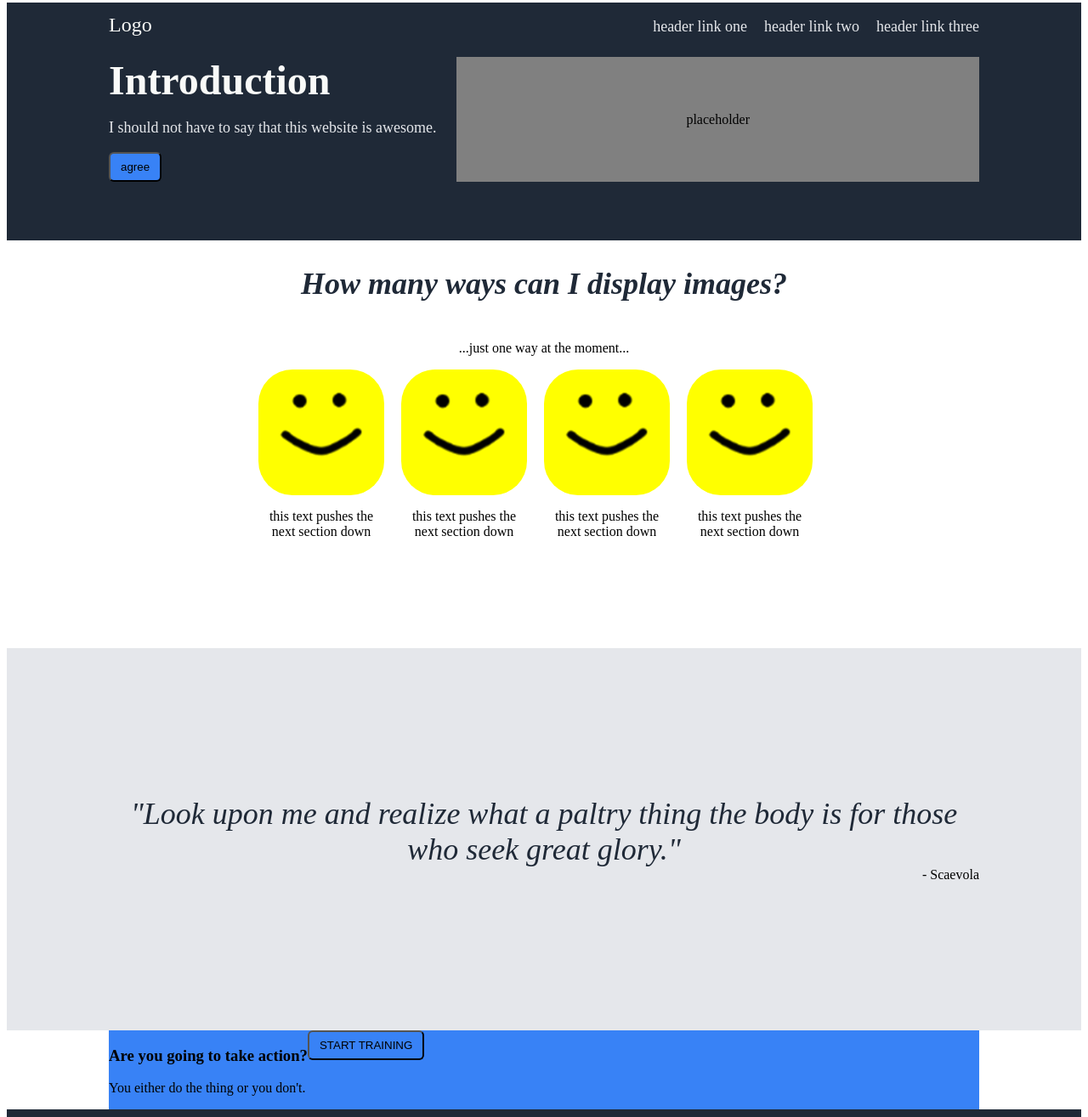
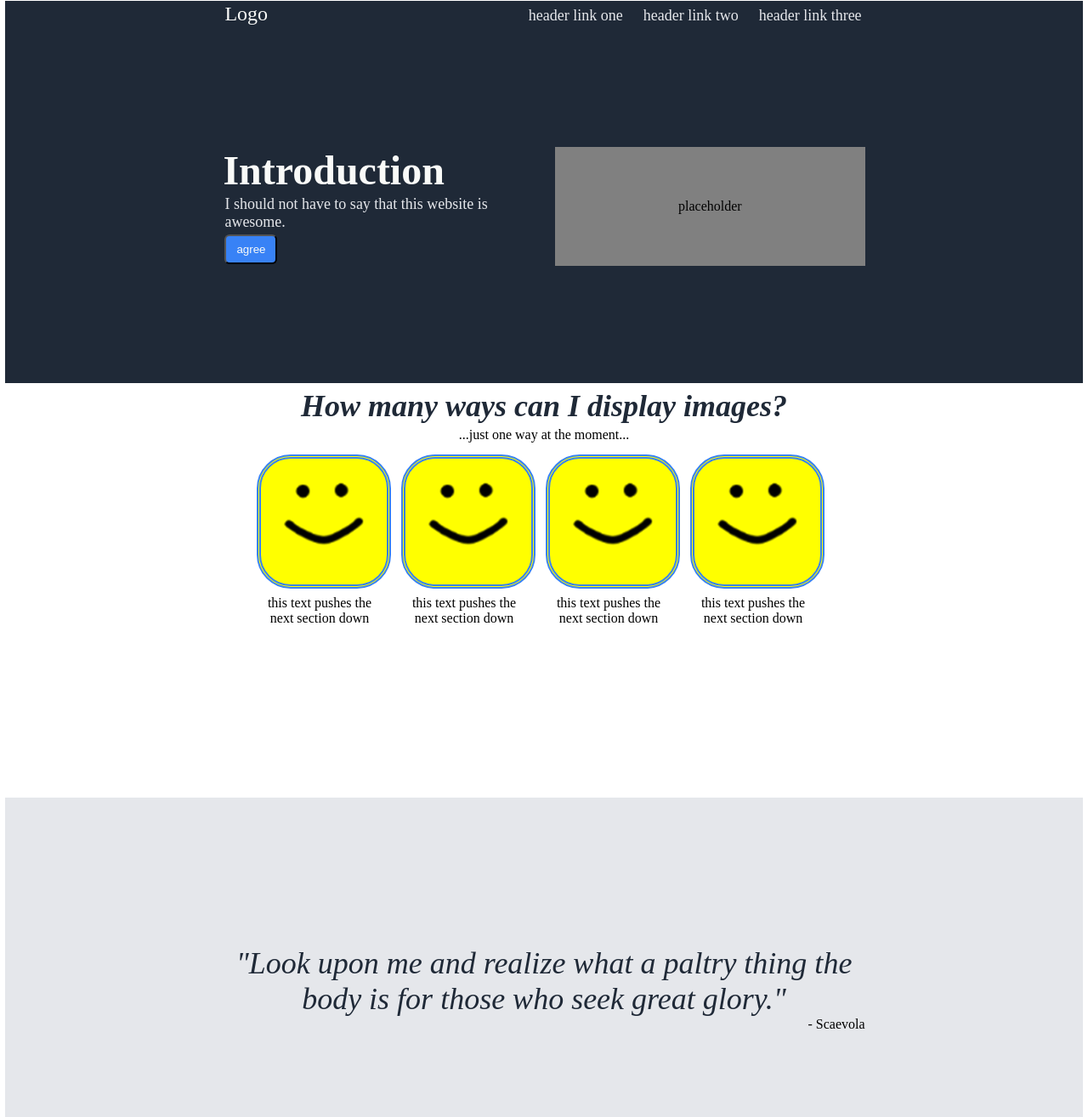
Before and after one commit to syrupsandwich/landing-page, a plain HTML site: page index.html in a window 1280 px wide. Shown: the part 5-1320 px from the top of the page at 85% size. Drawn offline with Linux system fonts and the light colour scheme.

Commit message:
Update style.css

```diff
--- a/css/style.css
+++ b/css/style.css
@@ -1,8 +1,16 @@
+body {
+  display: flex;
+  flex-direction: column;
+}
 .box-1,
 .box-2,
 .box-3,
 .box-4 {
-  padding: 0px 120px;
+  padding: 0px 20%;
+  flex: 1 0 auto;
+}
+* {
+  margin: 2px;
 }
 .box-1,
 footer {
@@ -11,7 +19,7 @@ footer {
   flex-direction: column;
 }
 .box-1 {
-  height: 280px;
+  height: 450px;
 }
 h1 {
   font-size: 48px;
@@ -25,6 +33,7 @@ h1 {
   color: #E5E7EB;
 }
 .words {
+  flex: 1;
   margin-right: 24px;
 }
 .logo {
@@ -53,12 +62,13 @@ h1 {
 .intro {
   display: flex;
   flex-direction: row;
-  align-content: center;
+  margin: auto 0px;
 }
 button {
   background-color: #3882F6;
   padding: 8px 12px;
   border-radius: 6px;
+  color: #F9FAF8;
 }
 
 /* 2nd box */
@@ -92,6 +102,10 @@ button {
   width: 148px;
   background-color: yellow;
   border-radius: 40px;
+  border-color: #3882F6;
+  border-width: thick;
+  border-style: double;
+  margin: 8px 0px;
 }
 
 /* 3rd box */
@@ -117,10 +131,26 @@ button {
 
 /* 4th box */
 .box-4 {
+  height: 200px;
   display: flex;
   flex-direction: column;
+  justify-content: center;
 }
 .prompt {
   display: flex;
   background-color: #3882F6;
+  border-radius: 2px;
+  justify-content: space-evenly;
+  align-items: center;
+  height: 120px;
+  color: #F9FAF8;
 }
+.trigger {
+  text-align: center;
+  margin: 12px 18px;
+}
+.exit button{
+  border-color: #5f97f3;
+  border-width: medium;
+  margin: 12px 18px;
+}
```
